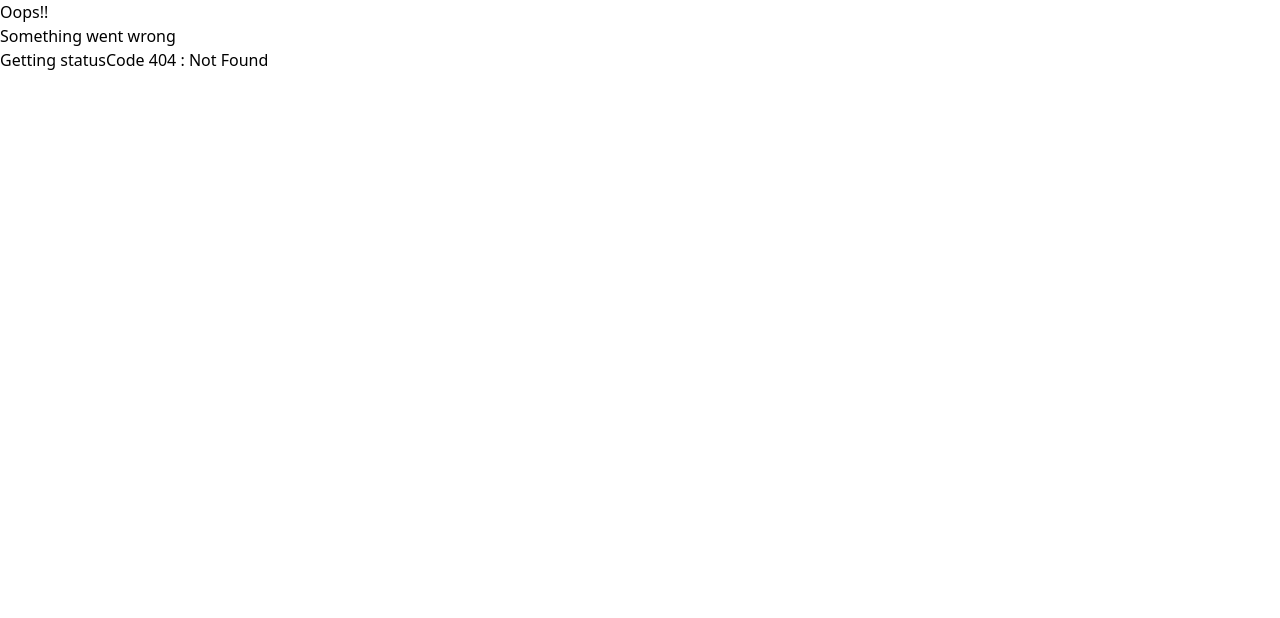
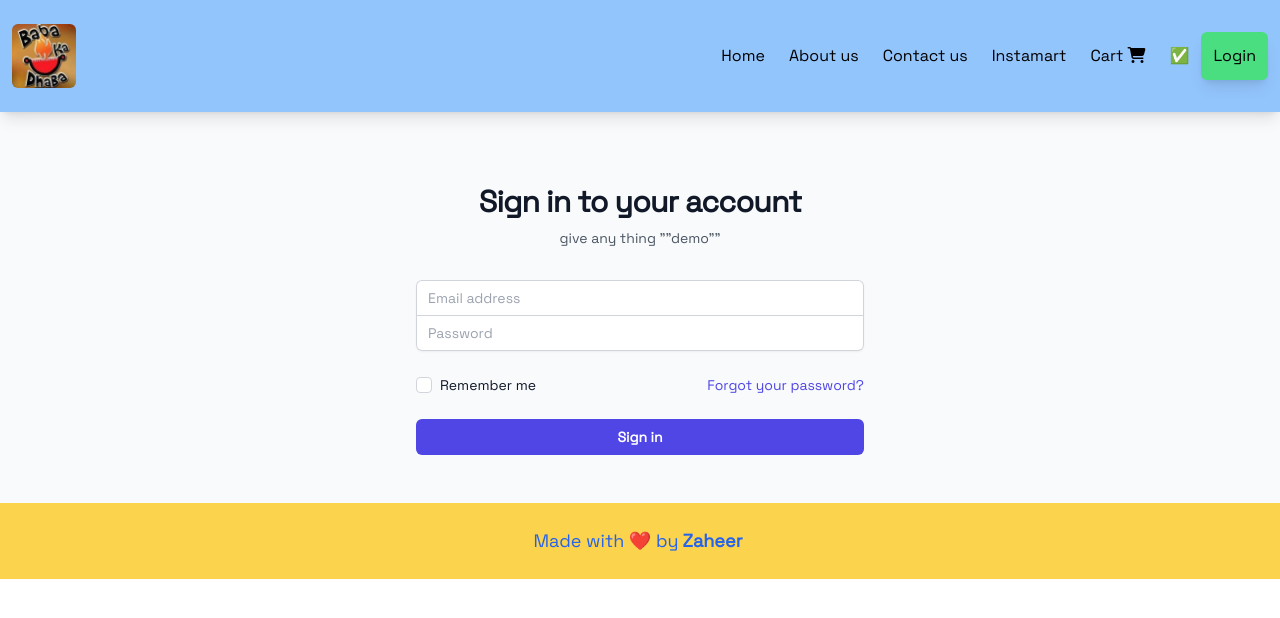
Before and after one commit to Zaheer-zk/Food-Hunt, a React (Vite) app: page /signup in a window 1280 px wide. Before the commit this address had no page. Shown: the top 618 px of the page. Built offline with nearby package versions, Linux system fonts and the light colour scheme.

Commit message:
Added Login page, Context

```diff
--- a/package.json
+++ b/package.json
@@ -16,6 +16,7 @@
     "tailwindcss": "^3.3.1"
   },
   "dependencies": {
+    "@tailwindcss/forms": "^0.5.3",
     "react": "^18.2.0",
     "react-dom": "^18.2.0",
     "react-router-dom": "^6.10.0",
--- a/src/components/NavLink.jsx
+++ b/src/components/NavLink.jsx
@@ -1,8 +1,11 @@
 import { useState } from 'react';
 import { Link } from 'react-router-dom';
 import useOnline from '../utils/useOnline';
+import { useContext } from 'react';
+import UserContext from '../utils/UserContext';
 
 const NavLink = () => {
+  const { user } = useContext(UserContext);
   const [loggedIn, setLoggedIn] = useState(false);
   const isOnline = useOnline();
 
@@ -22,7 +25,7 @@
           <Link to="/instamart">Instamart</Link>
         </li>
         <li className="flex justify-around px-3 hover:text-white items-center">
-          <Link to="cart">
+          <Link to="/cart">
             Cart <i className="fa fa-shopping-cart" aria-hidden="true"></i>
           </Link>
         </li>
@@ -33,14 +36,16 @@
           <button
             className="flex justify-around px-3 hover:text-white bg-red-500 p-3 rounded-md shadow-lg"
             onClick={() => setLoggedIn(false)}>
-            Logout
+            {user.name}
           </button>
         ) : (
-          <button
-            className="flex justify-around px-3 hover:text-white  p-3 rounded-md bg-green-400 shadow-lg"
-            onClick={() => setLoggedIn(true)}>
-            Login
-          </button>
+          <Link to="/signup">
+            <button
+              className="flex justify-around px-3 hover:text-white  p-3 rounded-md bg-green-400 shadow-lg"
+              onClick={() => setLoggedIn(true)}>
+              Login
+            </button>
+          </Link>
         )}
       </ul>
     </>
@@ -48,3 +53,7 @@
 };
 
 export default NavLink;
+
+/**
+ *
+ */
--- a/src/components/ProfileClass.jsx
+++ b/src/components/ProfileClass.jsx
@@ -1,4 +1,5 @@
 import React from 'react';
+import UserContext from '../utils/UserContext';
 
 class Profile extends React.Component {
   /**
@@ -52,6 +53,10 @@
   }
 
   render() {
+    // <UserContext.Consumer>
+    //   {(value) => console.log(value)}
+    // </UserContext.Consumer>;
+
     console.log('render');
     const { count } = this.state;
     return (
--- /dev/null
+++ b/src/components/Signup.jsx
@@ -0,0 +1,94 @@
+import React, { useState } from 'react';
+import { Link } from 'react-router-dom';
+
+const Signup = () => {
+  const [name, setName] = useState('');
+  const [email, setEmail] = useState('');
+
+  return (
+    <>
+      <div className="flex min-h-full items-center justify-center px-4 py-12 sm:px-6 lg:px-8">
+        <div className="w-full max-w-md space-y-8">
+          <div>
+            <h2 className="mt-6 text-center text-3xl font-bold tracking-tight text-gray-900">
+              Sign in to your account
+            </h2>
+            <p className="mt-2 text-center text-sm text-gray-600">
+              give any thing ""demo""
+            </p>
+          </div>
+          <form className="mt-8 space-y-6" action="#" method="POST">
+            <input type="hidden" name="remember" defaultValue="true" />
+            <div className="-space-y-px rounded-md shadow-sm">
+              <div>
+                <label htmlFor="email-address" className="sr-only">
+                  Email address
+                </label>
+                <input
+                  id="email-address"
+                  name="email"
+                  type="email"
+                  autoComplete="email"
+                  required
+                  className="relative block w-full rounded-t-md border-0 py-1.5 text-gray-900 ring-1 ring-inset ring-gray-300 placeholder:text-gray-400 focus:z-10 focus:ring-2 focus:ring-inset focus:ring-indigo-600 sm:text-sm sm:leading-6"
+                  placeholder="Email address"
+                />
+              </div>
+              <div>
+                <label htmlFor="password" className="sr-only">
+                  Password
+                </label>
+                <input
+                  id="password"
+                  name="password"
+                  type="password"
+                  autoComplete="current-password"
+                  required
+                  className="relative block w-full rounded-b-md border-0 py-1.5 text-gray-900 ring-1 ring-inset ring-gray-300 placeholder:text-gray-400 focus:z-10 focus:ring-2 focus:ring-inset focus:ring-indigo-600 sm:text-sm sm:leading-6"
+                  placeholder="Password"
+                />
+              </div>
+            </div>
+
+            <div className="flex items-center justify-between">
+              <div className="flex items-center">
+                <input
+                  id="remember-me"
+                  name="remember-me"
+                  type="checkbox"
+                  className="h-4 w-4 rounded border-gray-300 text-indigo-600 focus:ring-indigo-600"
+                />
+                <label
+                  htmlFor="remember-me"
+                  className="ml-2 block text-sm text-gray-900">
+                  Remember me
+                </label>
+              </div>
+
+              <div className="text-sm">
+                <a
+                  href="#"
+                  className="font-medium text-indigo-600 hover:text-indigo-500">
+                  Forgot your password?
+                </a>
+              </div>
+            </div>
+
+            <div>
+              <Link to="/">
+                <button
+                  type="submit"
+                  className="group relative flex w-full justify-center rounded-md bg-indigo-600 px-3 py-2 text-sm font-semibold text-white hover:bg-indigo-500 focus-visible:outline focus-visible:outline-2 focus-visible:outline-offset-2 focus-visible:outline-indigo-600">
+                  <span className="absolute inset-y-0 left-0 flex items-center pl-3"></span>
+                  Sign in
+                </button>
+              </Link>
+            </div>
+          </form>
+        </div>
+      </div>
+    </>
+  );
+};
+
+export default Signup;
--- a/src/index.jsx
+++ b/src/index.jsx
@@ -11,6 +11,7 @@
 import ProfileFunc from './components/Profile.jsx';
 import Profile from './components/ProfileClass.jsx';
 import Cart from './components/Cart.jsx';
+import Signup from './components/Signup.jsx';
 
 /**
  * Optimization -----
@@ -29,7 +30,7 @@
 
 const App = () => {
   return (
-    <div className="font-body">
+    <div className="font-body bg-gray-50">
       <Header />
       <Outlet />
       <Footer />
@@ -78,6 +79,10 @@
         path: '/cart',
         element: <Cart />,
       },
+      {
+        path: '/signup',
+        element: <Signup />,
+      },
     ],
   },
 ]);
--- /dev/null
+++ b/src/utils/UserContext.jsx
@@ -0,0 +1,10 @@
+import { createContext } from 'react';
+
+const UserContext = createContext({
+  user: {
+    name: 'DummyName',
+    email: 'dummyemail@gmail.com',
+  },
+});
+
+export default UserContext;
--- a/tailwind.config.js
+++ b/tailwind.config.js
@@ -7,5 +7,5 @@
     },
     extend: {},
   },
-  plugins: [],
+  plugins: [require('@tailwindcss/forms')],
 };
```
Also changed, not shown: 1 other file (tests, documents, lock files or other folders).
